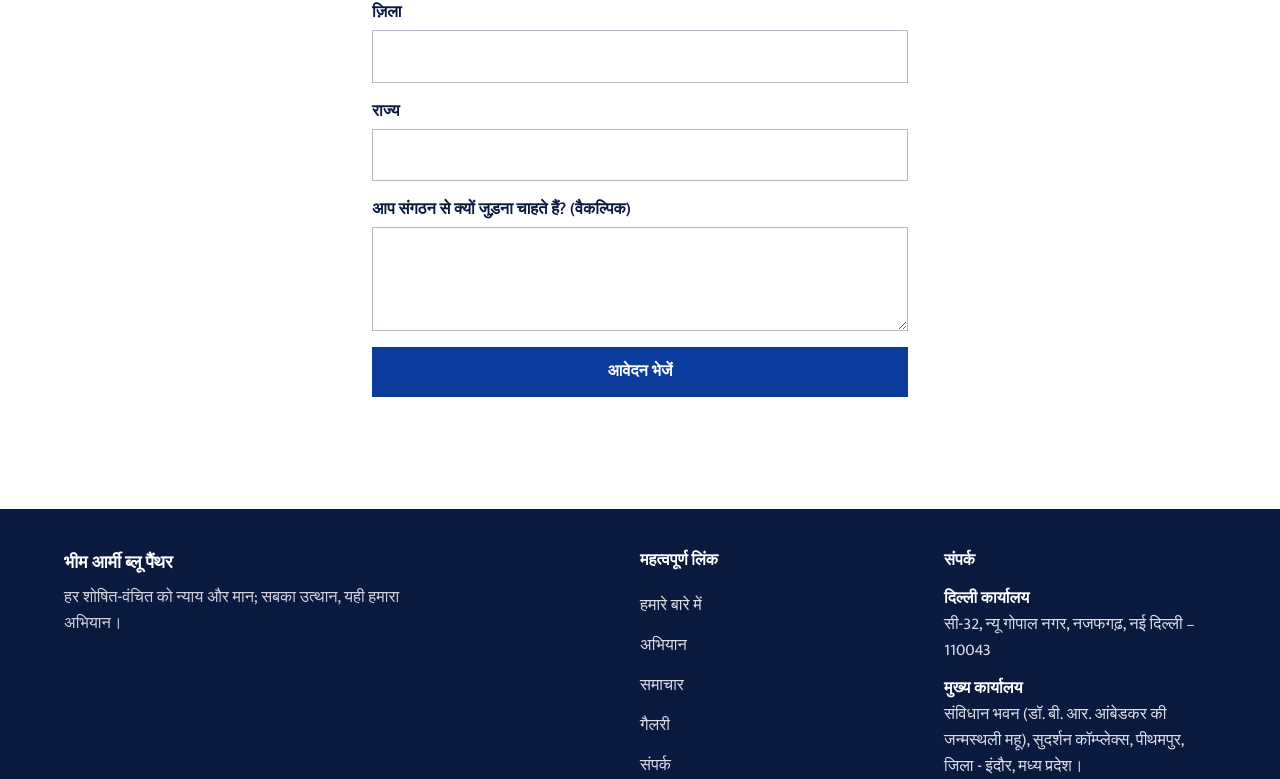
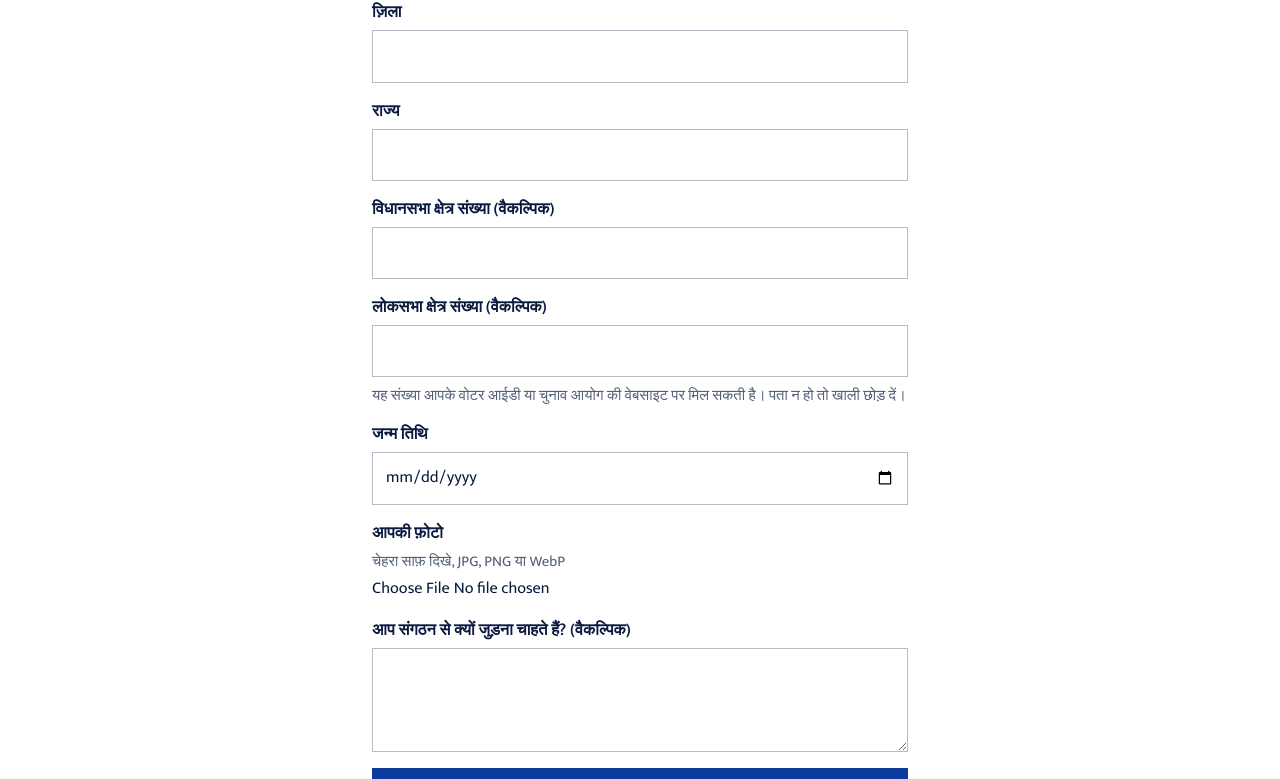
Before and after one commit to adityakumar43/bhim-army-blue-panther, a React (Vite) app in the folder frontend/: page /join in a window 1280 px wide. Shown: the part 647-1426 px from the top of the page. Built offline with nearby package versions, Linux system fonts and the light colour scheme; no server answers.

Commit message:
added new fields

```diff
--- a/frontend/src/pages/Join.jsx
+++ b/frontend/src/pages/Join.jsx
@@ -1,12 +1,14 @@
 import { useState } from 'react'
 import { useTranslation } from 'react-i18next'
 import { api } from '../lib/api.js'
+import { shrinkImage } from '../lib/shrinkImage.js'
 
 const FIELDS = ['name', 'phone', 'email', 'city', 'district', 'state']
 
 export default function Join() {
   const { t } = useTranslation()
   const [form, setForm] = useState({})
+  const [photo, setPhoto] = useState(null)
   const [error, setError] = useState('')
   const [busy, setBusy] = useState(false)
   const [done, setDone] = useState(false)
@@ -16,7 +18,11 @@ export default function Join() {
     setBusy(true)
     setError('')
     try {
-      await api.post('/members', form)
+      if (!photo) throw new Error(t('join.photoNeeded'))
+      const data = new FormData()
+      Object.entries(form).forEach(([k, v]) => v && data.append(k, v))
+      data.append('photo', await shrinkImage(photo), 'photo.jpg')
+      await api.post('/members', data)
       setDone(true)
     } catch (err) {
       setError(err.message)
@@ -54,6 +60,28 @@ export default function Join() {
             />
           </label>
         ))}
+
+        {[['assemblyNo', 'join.assemblyNo'], ['lokSabhaNo', 'join.lokSabhaNo']].map(([f, label]) => (
+          <label key={f} className="flex flex-col gap-1 font-semibold">
+            {t(label)}
+            <input inputMode="numeric" pattern="[0-9]{1,3}" maxLength="3" onChange={set(f)} className={input} />
+          </label>
+        ))}
+        <p className="-mt-2 text-sm text-navy/70">{t('join.constituencyHint')}</p>
+
+
+        <label className="flex flex-col gap-1 font-semibold">
+          {t('join.dob')}
+          <input type="date" required max={new Date().toLocaleDateString('en-CA')} autoComplete="bday"
+            onChange={set('dob')} className={input} />
+        </label>
+        <label className="flex flex-col gap-1 font-semibold">
+          {t('join.photo')}
+          <span className="text-sm font-normal text-navy/70">{t('join.photoHint')}</span>
+          <input type="file" accept="image/jpeg,image/png,image/webp" required
+            onChange={(e) => setPhoto(e.target.files[0] || null)} className="font-normal" />
+        </label>
+
         <label className="flex flex-col gap-1 font-semibold">
           {t('join.message')}
           <textarea rows="3" maxLength="500" onChange={set('message')} className={input} />
```
